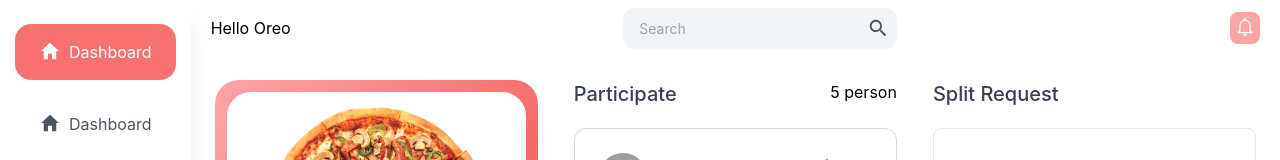
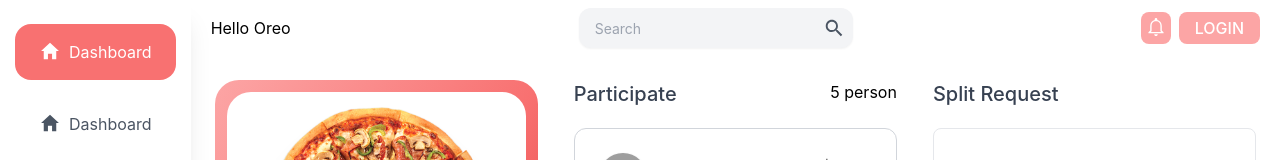
Before and after one commit to rizwan2000rm/splittera, a React (Create React App) app: page /prototype in a window 1280 px wide. Shown: the top 160 px of the page. Built offline with nearby package versions, Linux system fonts and the light colour scheme; grey boxes are pictures that could not be loaded.

Commit message:
Google Sign In

```diff
--- a/src/components/TopBar.js
+++ b/src/components/TopBar.js
@@ -1,4 +1,5 @@
 import React from "react";
+import { signInWithGoogle } from "../firebase/firebase.utils";
 
 const TopBar = () => {
   return (
@@ -18,6 +19,12 @@ const TopBar = () => {
         <span className="bg-red-300 rounded-lg p-1 h-8 hover:opacity-80">
           <ion-icon name="notifications-outline"></ion-icon>
         </span>
+        <button
+          onClick={signInWithGoogle}
+          className="px-4 py-1 rounded-lg cursor-pointer bg-red-300 hover:opacity-80 font-medium"
+        >
+          LOGIN
+        </button>
       </div>
     </div>
   );
```
